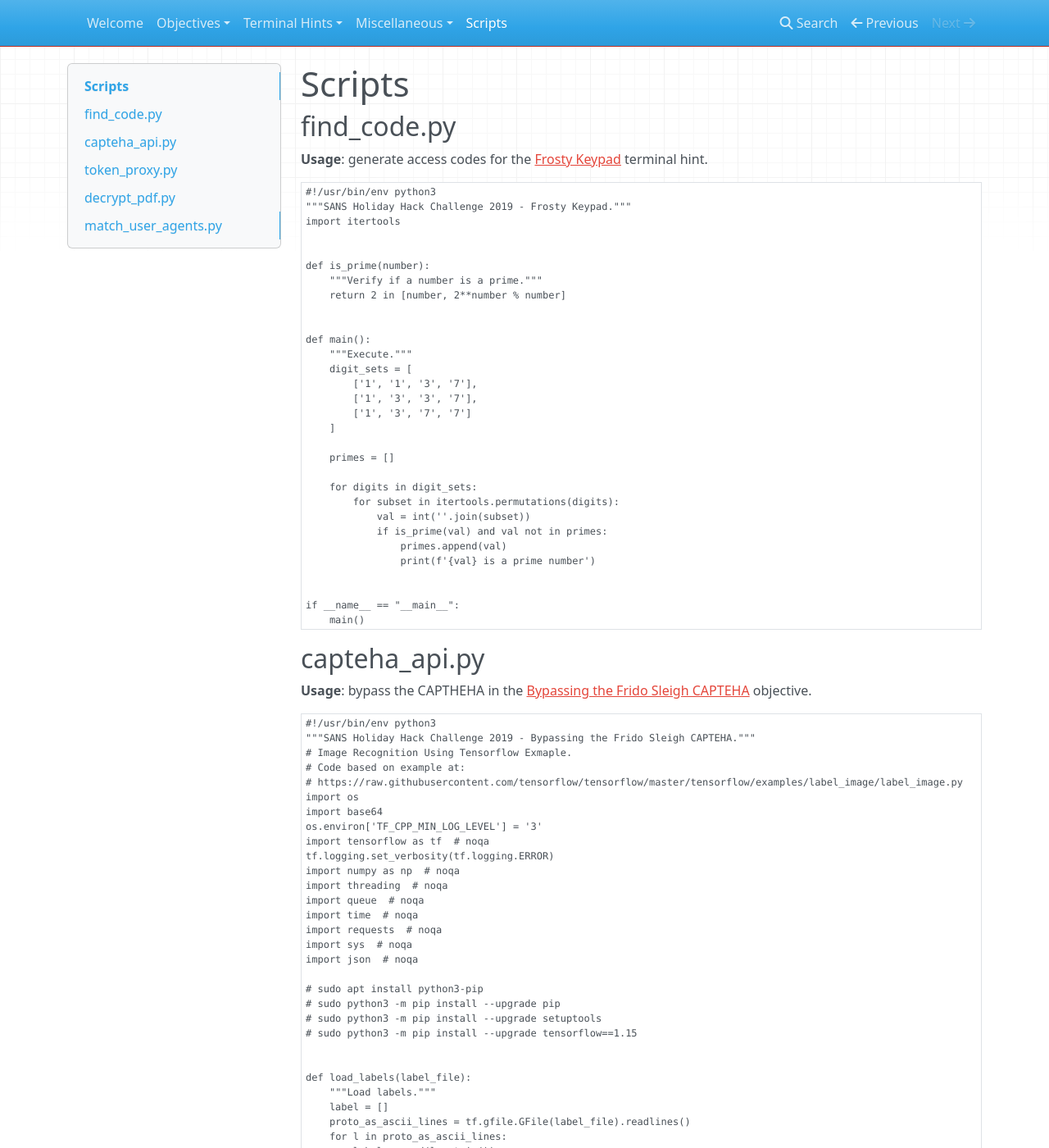
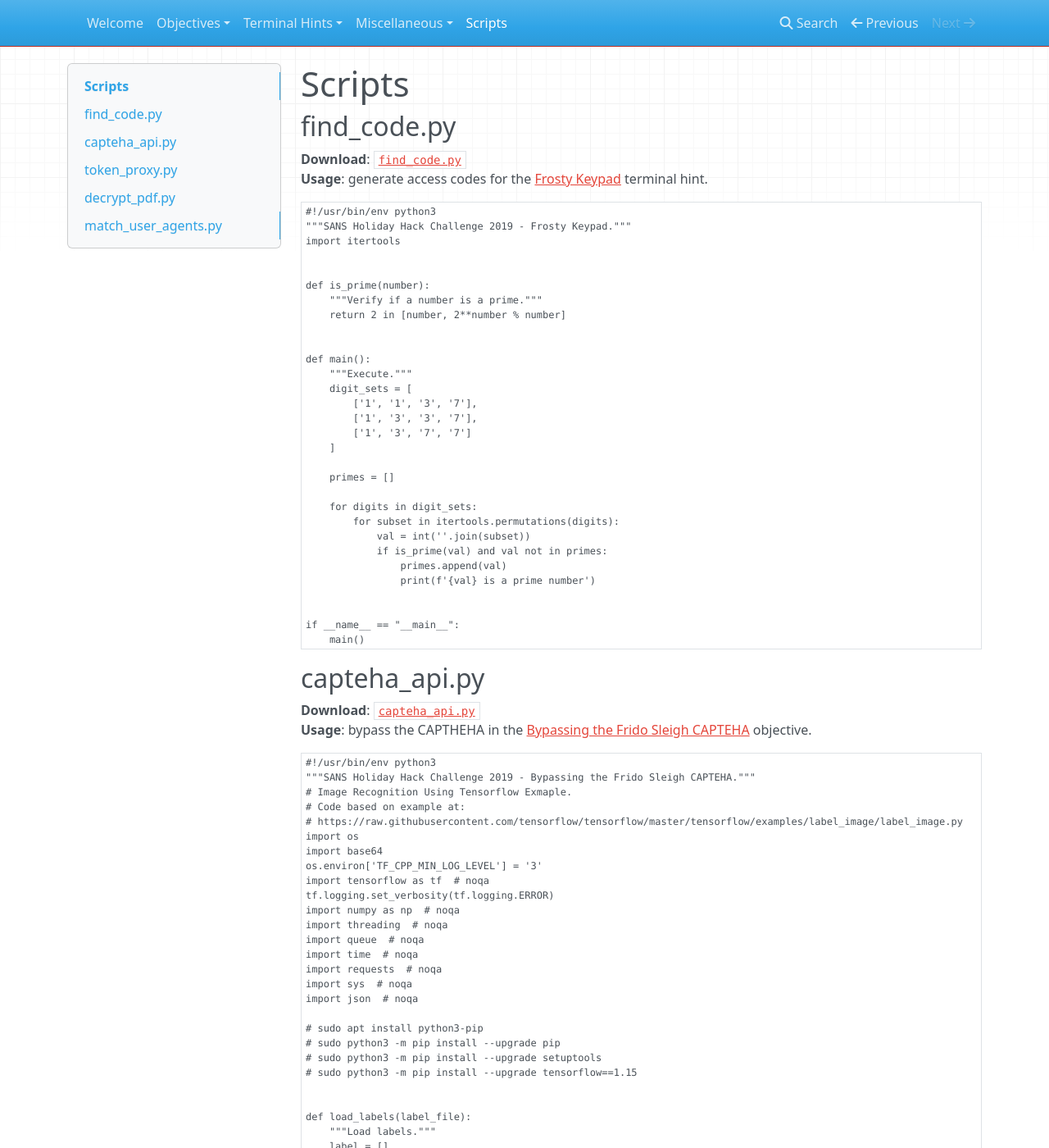
Before and after one commit to crahan/HolidayHackChallenge2019, an MkDocs documentation site: the page built from docs/scripts.md, in a window 1280 px wide and 1400 px high. Shown: the whole window at 82% size. Built offline with MkDocs 1.6.1, drawn with Linux system fonts in a browser that asks for light colours; nearby versions of some CDN libraries; a style sheet for code colours, icons or effects is not loaded; some of the changed text lies outside the part shown.

Commit message:
Add script download links

````diff
--- a/docs/scripts.md
+++ b/docs/scripts.md
@@ -1,6 +1,7 @@
 # Scripts
 
 ## find_code.py
+**Download**: [`find_code.py`](./files/find_code.py)
 **Usage**: generate access codes for the [Frosty Keypad](./hints/h6.md) terminal hint.
 
 ```python
@@ -37,6 +38,7 @@ if __name__ == "__main__":
 ```
 
 ## capteha_api.py
+**Download**: [`capteha_api.py`](./files/capteha_api.py)
 **Usage**: bypass the CAPTHEHA in the [Bypassing the Frido Sleigh CAPTEHA](./objectives/o8.md) objective.
 
 ```python
@@ -256,6 +258,7 @@ if __name__ == "__main__":
 ```
 
 ## token_proxy.py
+**Download**: [`token_proxy.py`](./files/token_proxy.py)
 **Usage**: translate CSRF tokens for the [Retrieve Scraps of Paper from Server](./objectives/o9.md) objective.
 
 ```python
@@ -287,6 +290,7 @@ if __name__ == '__main__':
 ```
 
 ## decrypt_pdf.py
+**Download**: [`decrypt_pdf.py`](./files/decrypt_pdf.py)
 **Usage**: decrypt the PDF in the [Recover Cleartext Document](./objectives/o10.md) objective.
 
 ```python
@@ -374,6 +378,7 @@ if __name__ == "__main__":
 ```
 
 ## match_user_agents.py
+**Download**: [`match_user_agents.py`](./files/match_user_agents.py)
 **Usage**: find additional bad IPs in the [Filter Out Poisoned Data Sources](./objectives/o12.md) objective.
 
 ```python
````
